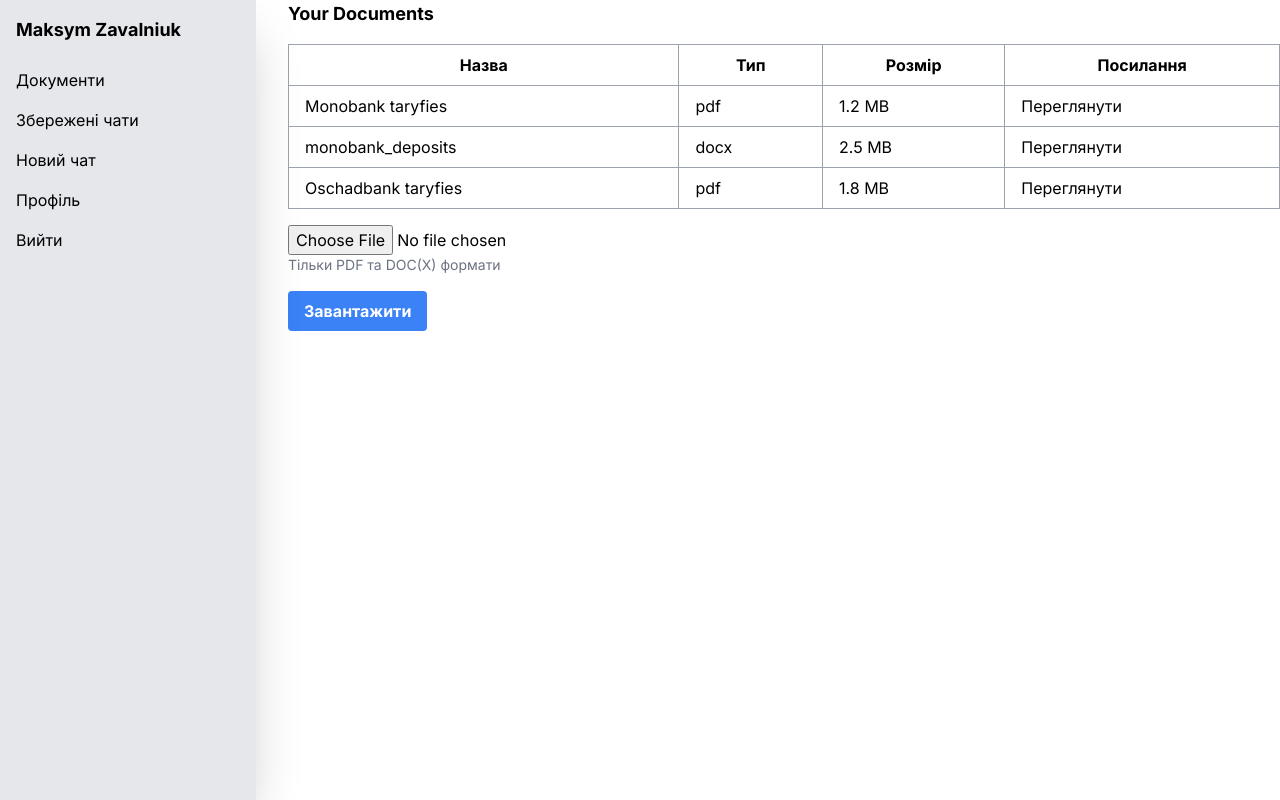
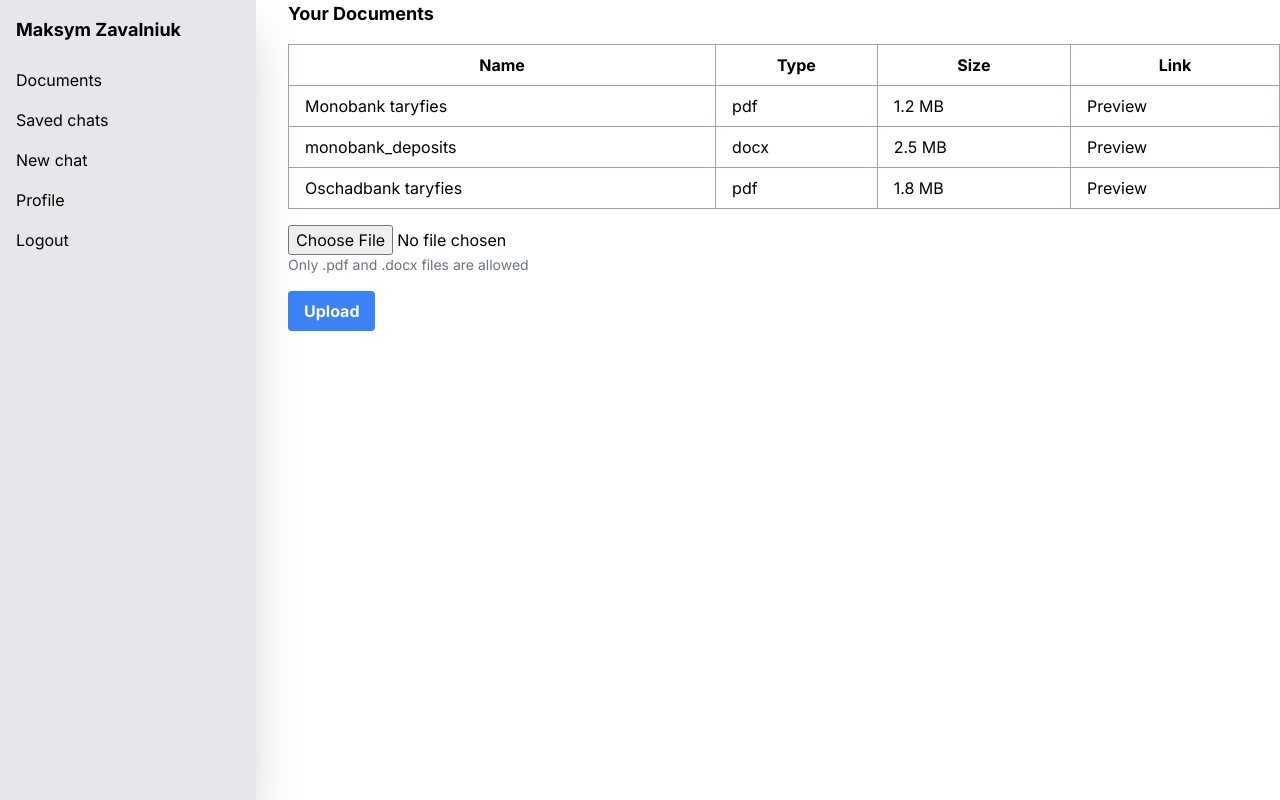
Before and after one commit to mezgoodle/FundFriend, a Next.js app in the folder frontend/: page /user/documents in a window 1280 px wide. Built offline with nearby package versions, Linux system fonts and the light colour scheme.

Commit message:
Change text to English

```diff
--- a/frontend/app/auth/login/page.jsx
+++ b/frontend/app/auth/login/page.jsx
@@ -20,7 +20,7 @@ function Login() {
               className="block text-gray-700 text-sm font-bold mb-2"
               htmlFor="email"
             >
-              Електронна пошта
+              Email
             </label>
             <input
               id="email"
@@ -35,7 +35,7 @@ function Login() {
               className="block text-gray-700 text-sm font-bold mb-2"
               htmlFor="password"
             >
-              Пароль
+              Password
             </label>
             <input
               id="password"
@@ -49,12 +49,10 @@ function Login() {
             type="submit"
             className="bg-blue-500 hover:bg-blue-700 text-white font-bold py-2 px-4 rounded focus:outline-none focus:shadow-outline"
           >
-            Ввійти
+            Sign In
           </button>
           <p className="text-sm text-gray-700 mt-4">
-            <Link href="/auth/register">
-              Не маєте облікового запису? Зареєструватися
-            </Link>
+            <Link href="/auth/register">Don't have an account? Sign up</Link>
           </p>
         </form>
       </div>
--- a/frontend/app/user/documents/[documentId]/page.jsx
+++ b/frontend/app/user/documents/[documentId]/page.jsx
@@ -7,8 +7,8 @@ function DocumentPage({ params }) {
 
   const document = {
     id: id,
-    name: "Документ 1",
-    author: "Іван Іваненко",
+    name: "Document 1",
+    author: "John Doe",
     size: "1.2 MB",
     createdAt: "2022-01-01 12:00:00",
     googleBucketUrl: "https://example.com/document1.pdf",
--- a/frontend/app/user/documents/page.jsx
+++ b/frontend/app/user/documents/page.jsx
@@ -31,10 +31,10 @@ function DocumentsPage() {
         <table className="w-full table-auto border-collapse border border-gray-400">
           <thead>
             <tr>
-              <th className="px-4 py-2 border border-gray-400">Назва</th>
-              <th className="px-4 py-2 border border-gray-400">Тип</th>
-              <th className="px-4 py-2 border border-gray-400">Розмір</th>
-              <th className="px-4 py-2 border border-gray-400">Посилання</th>
+              <th className="px-4 py-2 border border-gray-400">Name</th>
+              <th className="px-4 py-2 border border-gray-400">Type</th>
+              <th className="px-4 py-2 border border-gray-400">Size</th>
+              <th className="px-4 py-2 border border-gray-400">Link</th>
             </tr>
           </thead>
           <tbody>
@@ -55,7 +55,7 @@ function DocumentsPage() {
                       pathname: `/user/documents/${document.id}`,
                     }}
                   >
-                    Переглянути
+                    Preview
                   </Link>
                 </td>
               </tr>
@@ -65,11 +65,11 @@ function DocumentsPage() {
         <div className="flex flex-col mt-4">
           <input type="file" accept=".pdf, .docx" />
           <span className="text-sm text-gray-500">
-            Тільки PDF та DOC(X) формати
+            Only .pdf and .docx files are allowed
           </span>
         </div>
         <button className="bg-blue-500 hover:bg-blue-700 text-white font-bold py-2 px-4 mt-4 rounded focus:outline-none focus:shadow-outline">
-          Завантажити
+          Upload
         </button>
       </div>
     </div>
--- a/frontend/components/SideBar.jsx
+++ b/frontend/components/SideBar.jsx
@@ -11,27 +11,27 @@ function Sidebar() {
       <ul>
         <li>
           <Link href="/user/documents" className="block py-2 hover:bg-gray-300">
-            Документи
+            Documents
           </Link>
         </li>
         <li>
           <Link href="/user/chats" className="block py-2 hover:bg-gray-300">
-            Збережені чати
+            Saved chats
           </Link>
         </li>
         <li>
           <Link href="messenger" className="block py-2 hover:bg-gray-300">
-            Новий чат
+            New chat
           </Link>
         </li>
         <li>
           <Link href="/user" className="block py-2 hover:bg-gray-300">
-            Профіль
+            Profile
           </Link>
         </li>
         <li>
           <Link href="/logout" className="block py-2 hover:bg-gray-300">
-            Вийти
+            Logout
           </Link>
         </li>
       </ul>
```
